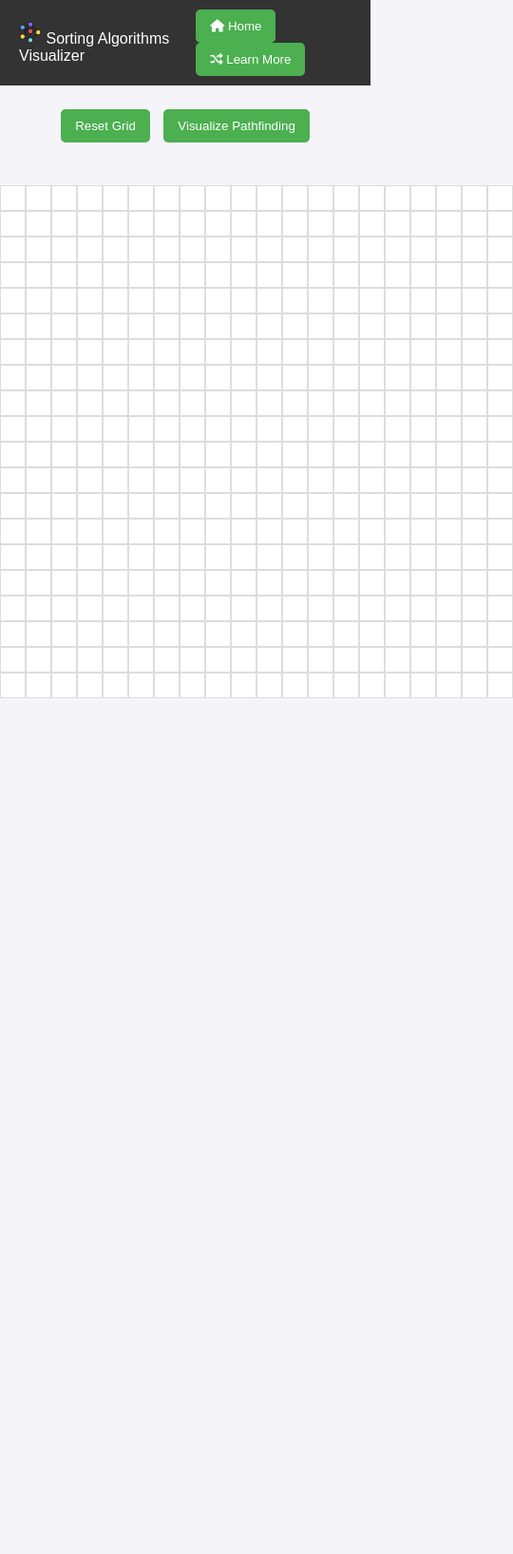
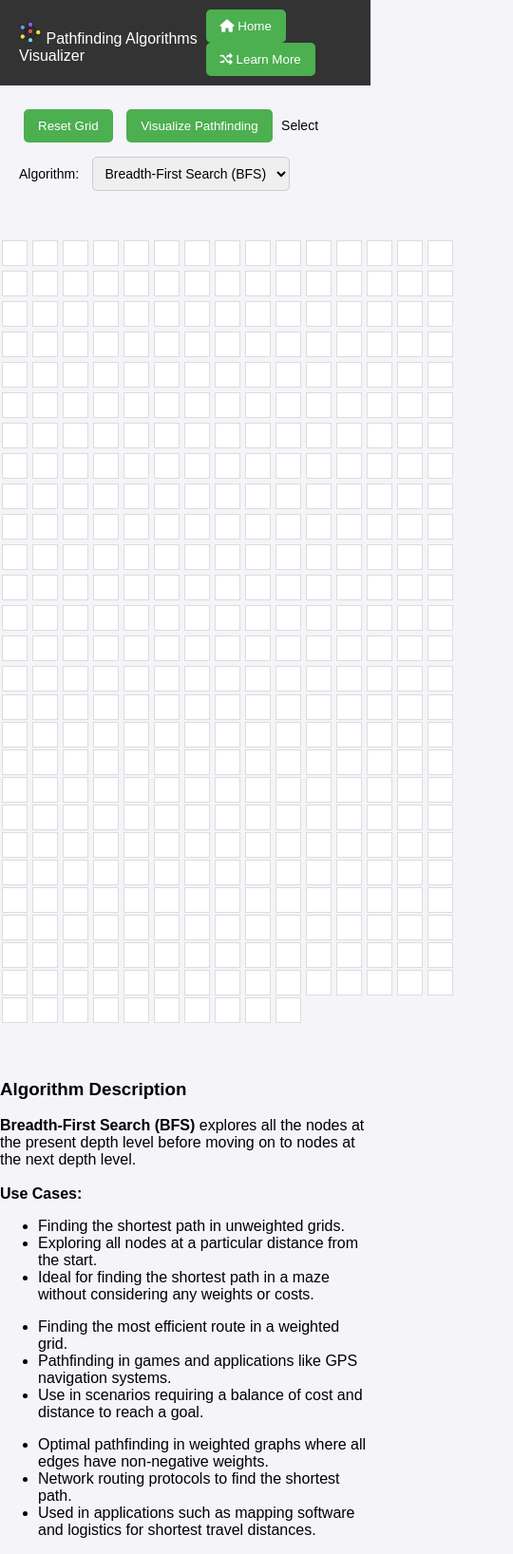
Before and after one commit to Foxshane997/AlgorithmVisual, a website: page views/pathfinding.html in a window 390 px wide. Shown: the whole page at 95% size, 540 px wide, since content can reach past the window. Before the commit the page ends 844 px from the top, so only its background shows below. Drawn offline with Linux system fonts and the light colour scheme.

Commit message:
added other path algorithms to visualizer

```diff
--- a/public/css/pathfinding.css
+++ b/public/css/pathfinding.css
@@ -1,4 +1,3 @@
-/* General Styles */
 body {
     font-family: Arial, sans-serif;
     margin: 0;
@@ -29,12 +28,29 @@ body {
     cursor: pointer;
   }
 
+  #controls .btn {
+    margin: 5px;
+    padding: 10px 15px;
+    background-color: #4caf50;
+    color: white;
+    border: none;
+    border-radius: 5px;
+    cursor: pointer;
+  }
+
+  #controls .btn:hover {
+    background-color: #45a049;
+  }
+
   #grid-container {
     display: grid;
-    grid-template-columns: repeat(20, 25px); /* 20 columns */
-    grid-template-rows: repeat(20, 25px); /* 20 rows */
+    grid-template-columns: repeat(20, 25px);
+    grid-template-rows: repeat(20, 25px);
     gap: 2px;
     margin: 20px auto;
+    justify-items: center;
+    align-items: center;
+    max-width: 550px;
   }
 
   .grid-cell {
@@ -64,16 +80,25 @@ body {
     background-color: #ffeb3b;
   }
 
-  #controls .btn {
-    margin: 5px;
-    padding: 10px 15px;
-    background-color: #4caf50;
-    color: white;
-    border: none;
+  #algorithm-select {
+    padding: 8px;
+    font-size: 16px;
+    margin: 10px;
     border-radius: 5px;
-    cursor: pointer;
+    border: 1px solid #ccc;
   }
 
-  #controls .btn:hover {
-    background-color: #45a049;
+  @media (max-width: 768px) {
+    #grid-container {
+      grid-template-columns: repeat(15, 30px);
+      grid-template-rows: repeat(15, 30px);
+    }
+
+    #algorithm-select {
+      font-size: 14px;
+    }
+
+    label {
+      font-size: 14px;
+    }
   }
--- a/public/js/pathfinding.js
+++ b/public/js/pathfinding.js
@@ -5,7 +5,6 @@ document.addEventListener("DOMContentLoaded", () => {
   let startNode = null;
   let endNode = null;
 
-    // Create the grid
   function createGrid() {
     for (let r = 0; r < rows; r++) {
       for (let c = 0; c < cols; c++) {
@@ -19,7 +18,6 @@ document.addEventListener("DOMContentLoaded", () => {
     }
   }
 
-    // Handle cell clicks
   function handleCellClick(cell) {
     if (!startNode) {
       startNode = cell;
@@ -32,7 +30,6 @@ document.addEventListener("DOMContentLoaded", () => {
     }
   }
 
-    // Reset grid
   document.getElementById("reset-btn").addEventListener("click", () => {
     gridContainer.innerHTML = "";
     startNode = null;
@@ -40,7 +37,6 @@ document.addEventListener("DOMContentLoaded", () => {
     createGrid();
   });
 
-    // Visualize Pathfinding (Breadth-First Search)
   document.getElementById("visualize-btn").addEventListener("click", () => {
     if (!startNode || !endNode) {
       alert("Please set both start and end points!");
@@ -52,8 +48,14 @@ document.addEventListener("DOMContentLoaded", () => {
   async function visualizePathfinding() {
     const queue = [];
     const visited = new Set();
-        const startCoords = [parseInt(startNode.dataset.row), parseInt(startNode.dataset.col)];
-        const endCoords = [parseInt(endNode.dataset.row), parseInt(endNode.dataset.col)];
+    const startCoords = [
+      parseInt(startNode.dataset.row),
+      parseInt(startNode.dataset.col),
+    ];
+    const endCoords = [
+      parseInt(endNode.dataset.row),
+      parseInt(endNode.dataset.col),
+    ];
     queue.push([startCoords, []]);
 
     while (queue.length) {
@@ -62,24 +64,28 @@ document.addEventListener("DOMContentLoaded", () => {
       if (visited.has(key)) continue;
       visited.add(key);
 
-            // Mark cell as visited (add delay for visualization)
-            const cell = document.querySelector(`[data-row="${row}"][data-col="${col}"]`);
-            if (!cell.classList.contains("start") && !cell.classList.contains("end")) {
+      const cell = document.querySelector(
+        `[data-row="${row}"][data-col="${col}"]`
+      );
+      if (
+        !cell.classList.contains("start") &&
+        !cell.classList.contains("end")
+      ) {
         cell.classList.add("visited");
       }
-            await delay(50); // Adjust delay for visualization speed
-
-            // Check if end is reached
+      await delay(50);
       if (row === endCoords[0] && col === endCoords[1]) {
         showPath(path);
         return;
       }
 
-            // Add neighbors to queue
       const neighbors = getNeighbors(row, col);
       for (const [nRow, nCol] of neighbors) {
         if (!visited.has(`${nRow},${nCol}`)) {
-                    queue.push([[nRow, nCol], [...path, [nRow, nCol]]]);
+          queue.push([
+            [nRow, nCol],
+            [...path, [nRow, nCol]],
+          ]);
         }
       }
     }
@@ -97,7 +103,14 @@ document.addEventListener("DOMContentLoaded", () => {
       const r = row + dr;
       const c = col + dc;
       const cell = document.querySelector(`[data-row="${r}"][data-col="${c}"]`);
-            if (r >= 0 && r < rows && c >= 0 && c < cols && cell && !cell.classList.contains("obstacle")) {
+      if (
+        r >= 0 &&
+        r < rows &&
+        c >= 0 &&
+        c < cols &&
+        cell &&
+        !cell.classList.contains("obstacle")
+      ) {
         neighbors.push([r, c]);
       }
     }
@@ -106,19 +119,21 @@ document.addEventListener("DOMContentLoaded", () => {
 
   async function showPath(path) {
     for (const [row, col] of path) {
-            const cell = document.querySelector(`[data-row="${row}"][data-col="${col}"]`);
-            if (!cell.classList.contains("start") && !cell.classList.contains("end")) {
+      const cell = document.querySelector(
+        `[data-row="${row}"][data-col="${col}"]`
+      );
+      if (
+        !cell.classList.contains("start") &&
+        !cell.classList.contains("end")
+      ) {
         cell.classList.add("path");
       }
-            await delay(100); // Slower for final path visualization
+      await delay(100);
     }
   }
-
-    // Utility function for delay
   function delay(ms) {
     return new Promise((resolve) => setTimeout(resolve, ms));
   }
 
-    // Initialize the grid
   createGrid();
 });
--- a/views/pathfinding.html
+++ b/views/pathfinding.html
@@ -14,7 +14,7 @@
   <nav class="navbar">
     <div class="logo">
       <img src="/assets/images/neural-24px-Becris-flaticon.png" alt="Logo" />
-      <span>Sorting Algorithms Visualizer</span>
+      <span>Pathfinding Algorithms Visualizer</span>
     </div>
     <div class="navbar-buttons">
       <a href="/">
@@ -29,18 +29,73 @@
     </div>
   </nav>
 
-  <!-- Buttons -->
   <div id="controls" style="margin: 20px;">
     <button id="reset-btn" class="btn">Reset Grid</button>
     <button id="visualize-btn" class="btn">Visualize Pathfinding</button>
+    <label for="algorithm-select">Select Algorithm:</label>
+    <select id="algorithm-select" onchange="updateAlgorithmDescription()">
+      <option value="bfs">Breadth-First Search (BFS)</option>
+      <option value="a-star">A*</option>
+      <option value="dijkstra">Dijkstra's Algorithm</option>
+    </select>
   </div>
 
-  <!-- Main Container for the Grid -->
   <div id="grid-container">
-    <!-- The grid will be dynamically generated using JavaScript -->
   </div>
 
-  <!-- Link to JavaScript -->
+  <div id="algorithm-description" style="margin-top: 20px;">
+    <h3>Algorithm Description</h3>
+    <p id="bfs-description" class="algorithm-description" style="display: block;">
+      <strong>Breadth-First Search (BFS)</strong> explores all the nodes at the present depth level before moving on to nodes at the next depth level.
+      <br><br>
+      <strong>Use Cases:</strong>
+      <ul>
+        <li>Finding the shortest path in unweighted grids.</li>
+        <li>Exploring all nodes at a particular distance from the start.</li>
+        <li>Ideal for finding the shortest path in a maze without considering any weights or costs.</li>
+      </ul>
+    </p>
+    <p id="a-star-description" class="algorithm-description" style="display: none;">
+      <strong>A* Algorithm</strong> is a pathfinding and graph traversal algorithm that finds the shortest path from a start node to a target node using heuristics.
+      <br><br>
+      <strong>Use Cases:</strong>
+      <ul>
+        <li>Finding the most efficient route in a weighted grid.</li>
+        <li>Pathfinding in games and applications like GPS navigation systems.</li>
+        <li>Use in scenarios requiring a balance of cost and distance to reach a goal.</li>
+      </ul>
+    </p>
+    <p id="dijkstra-description" class="algorithm-description" style="display: none;">
+      <strong>Dijkstra's Algorithm</strong> finds the shortest path between nodes in a graph, ensuring that the path with the lowest cumulative distance is chosen.
+      <br><br>
+      <strong>Use Cases:</strong>
+      <ul>
+        <li>Optimal pathfinding in weighted graphs where all edges have non-negative weights.</li>
+        <li>Network routing protocols to find the shortest path.</li>
+        <li>Used in applications such as mapping software and logistics for shortest travel distances.</li>
+      </ul>
+    </p>
+  </div>
+
   <script src="/js/pathfinding.js"></script>
+
+  <script>
+    function updateAlgorithmDescription() {
+      const algorithmSelect = document.getElementById("algorithm-select");
+      const selectedAlgorithm = algorithmSelect.value;
+
+      const descriptions = document.querySelectorAll(".algorithm-description");
+      descriptions.forEach(description => {
+        description.style.display = "none";
+      });
+
+      const selectedDescription = document.getElementById(`${selectedAlgorithm}-description`);
+      if (selectedDescription) {
+        selectedDescription.style.display = "block";
+      }
+    }
+
+    window.onload = updateAlgorithmDescription;
+  </script>
 </body>
 </html>
```
Lines whose indentation alone changed are shown as unchanged.
